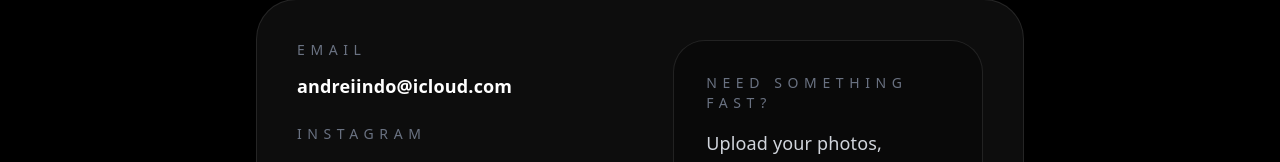
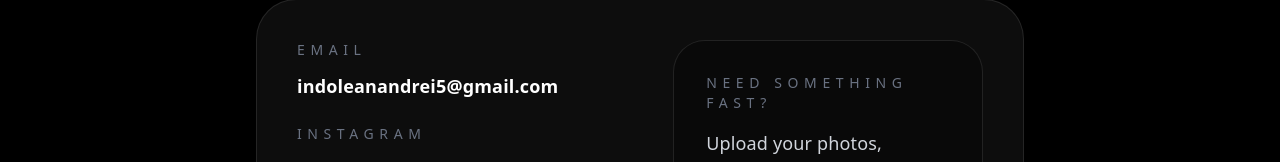
Before and after one commit to indoleanandrei5-afk/RAWARCHIVE, a Next.js app: page /contact in a window 1280 px wide. Shown: the part 411-573 px from the top of the page. Built offline with nearby package versions, Linux system fonts and the light colour scheme; no server answers.

Commit message:
Update all emails to indoleanandrei5@gmail.com

```diff
--- a/src/app/contact/page.tsx
+++ b/src/app/contact/page.tsx
@@ -17,7 +17,7 @@ export default function Contact() {
     mainEntity: {
       "@type": "ProfessionalService",
       name: "RAW ARCHIVE PHOTOS",
-      email: "andreiindo@icloud.com",
+      email: "indoleanandrei5@gmail.com",
       sameAs: ["https://instagram.com/rawarchivephotos"],
     },
   };
@@ -36,8 +36,8 @@ export default function Contact() {
           <div className="space-y-6">
             <div>
               <p className="text-sm uppercase tracking-[0.4em] text-gray-500">Email</p>
-              <a href="mailto:andreiindo@icloud.com" className="mt-3 block text-lg font-semibold text-white underline">
-                andreiindo@icloud.com
+              <a href="mailto:indoleanandrei5@gmail.com" className="mt-3 block text-lg font-semibold text-white underline">
+                indoleanandrei5@gmail.com
               </a>
             </div>
 
--- a/src/components/Footer.tsx
+++ b/src/components/Footer.tsx
@@ -20,7 +20,7 @@ export default function Footer() {
             <a href="https://instagram.com/rawarchivephotos" target="_blank" rel="noreferrer me" className="text-gray-300 transition hover:text-white">
               Instagram
             </a>
-            <a href="mailto:andreiindo@icloud.com" className="text-gray-300 transition hover:text-white">
+            <a href="mailto:indoleanandrei5@gmail.com" className="text-gray-300 transition hover:text-white">
               Email
             </a>
           </div>
```
